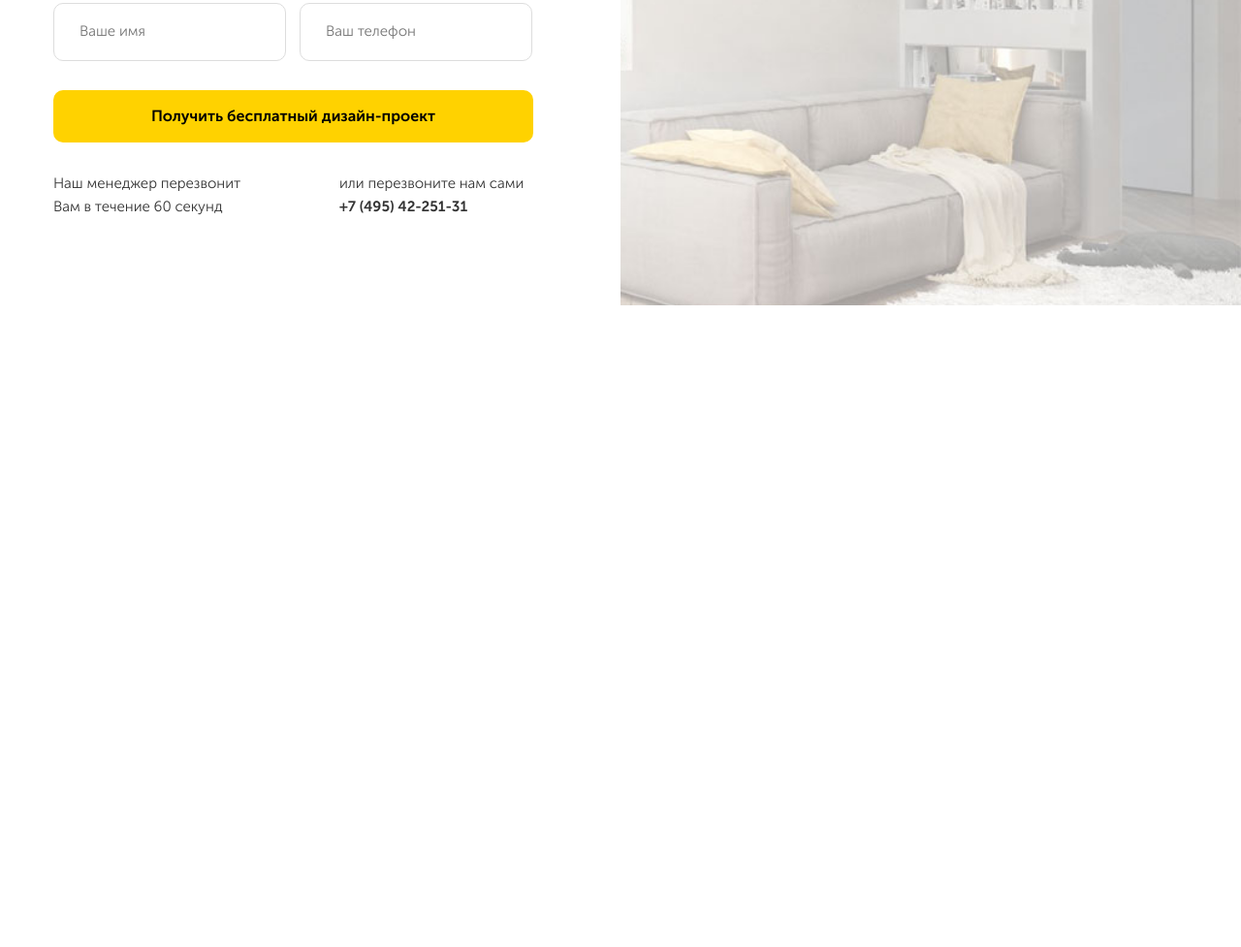
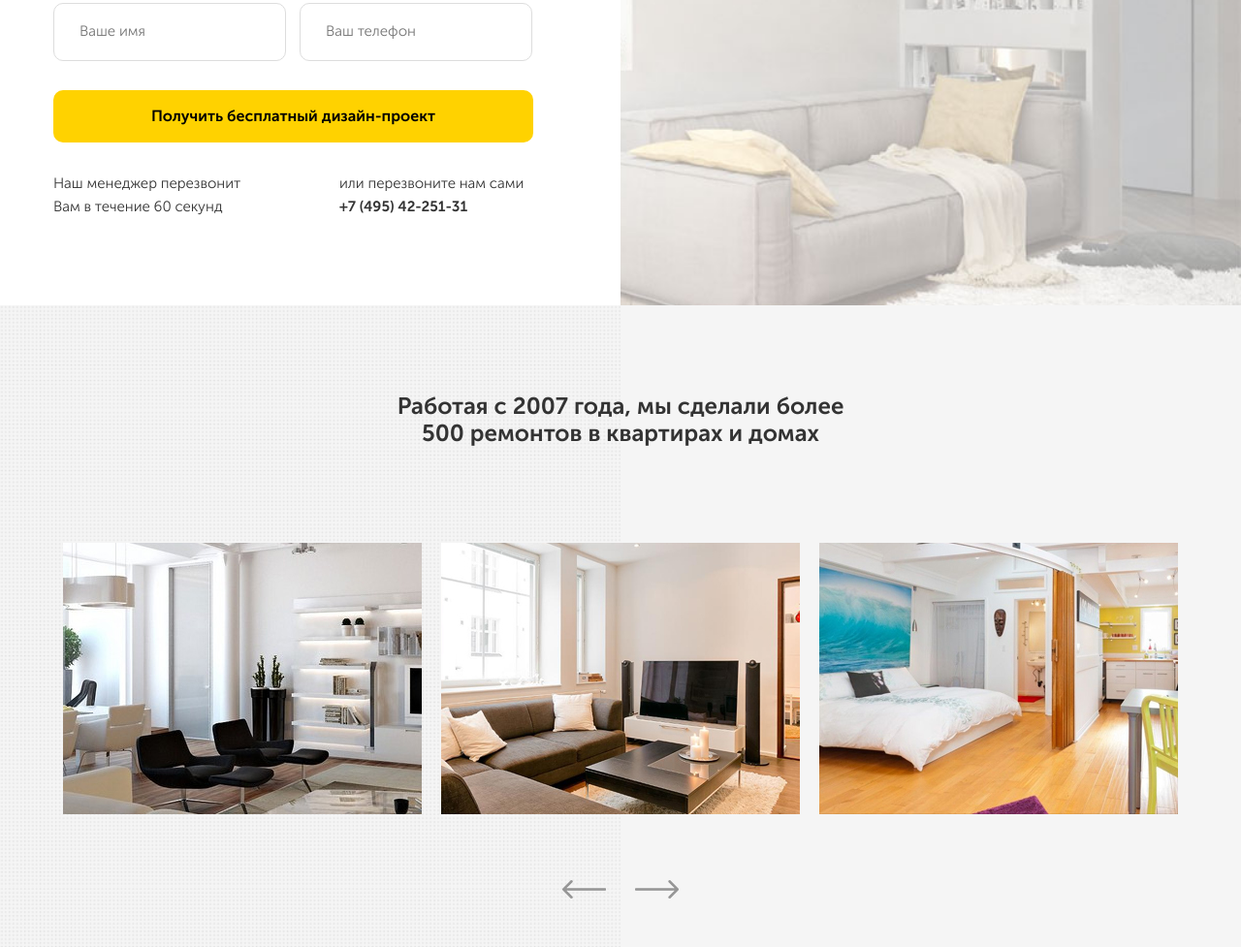
Before and after one commit to dbublienko/repair, a plain HTML site: page src/index.html in a window 1280 px wide. Shown: the part 965-1942 px from the top of the page at 97% size. Before the commit the page ends 1280 px from the top, so only its background shows below. Drawn offline with nearby package versions, Linux system fonts and the light colour scheme.

Commit message:
Создан блок с портфолио и подключен плагин slick.js для слайдера

```diff
--- /dev/null
+++ b/src/css/slick.css
@@ -0,0 +1,119 @@
+/* Slider */
+.slick-slider
+{
+    position: relative;
+
+    display: block;
+    box-sizing: border-box;
+
+    -webkit-user-select: none;
+       -moz-user-select: none;
+        -ms-user-select: none;
+            user-select: none;
+
+    -webkit-touch-callout: none;
+    -khtml-user-select: none;
+    -ms-touch-action: pan-y;
+        touch-action: pan-y;
+    -webkit-tap-highlight-color: transparent;
+}
+
+.slick-list
+{
+    position: relative;
+
+    display: block;
+    overflow: hidden;
+
+    margin: 0;
+    padding: 0;
+}
+.slick-list:focus
+{
+    outline: none;
+}
+.slick-list.dragging
+{
+    cursor: pointer;
+    cursor: hand;
+}
+
+.slick-slider .slick-track,
+.slick-slider .slick-list
+{
+    -webkit-transform: translate3d(0, 0, 0);
+       -moz-transform: translate3d(0, 0, 0);
+        -ms-transform: translate3d(0, 0, 0);
+         -o-transform: translate3d(0, 0, 0);
+            transform: translate3d(0, 0, 0);
+}
+
+.slick-track
+{
+    position: relative;
+    top: 0;
+    left: 0;
+
+    display: block;
+    margin-left: auto;
+    margin-right: auto;
+}
+.slick-track:before,
+.slick-track:after
+{
+    display: table;
+
+    content: '';
+}
+.slick-track:after
+{
+    clear: both;
+}
+.slick-loading .slick-track
+{
+    visibility: hidden;
+}
+
+.slick-slide
+{
+    display: none;
+    float: left;
+
+    height: 100%;
+    min-height: 1px;
+}
+[dir='rtl'] .slick-slide
+{
+    float: right;
+}
+.slick-slide img
+{
+    display: block;
+}
+.slick-slide.slick-loading img
+{
+    display: none;
+}
+.slick-slide.dragging img
+{
+    pointer-events: none;
+}
+.slick-initialized .slick-slide
+{
+    display: block;
+}
+.slick-loading .slick-slide
+{
+    visibility: hidden;
+}
+.slick-vertical .slick-slide
+{
+    display: block;
+
+    height: auto;
+
+    border: 1px solid transparent;
+}
+.slick-arrow.slick-hidden {
+    display: none;
+}
--- a/src/index.html
+++ b/src/index.html
@@ -8,6 +8,7 @@
     <title>Ремонт квартир</title>
 
     <link rel="stylesheet" href="css/normalize.css">
+    <link rel="stylesheet" href="css/slick.css">
     <link rel="stylesheet" href="css/style.css">
 </head>
 
@@ -127,6 +128,44 @@
             <!-- /.container -->
         </section>
         <!-- /.offer -->
+
+        <section class="section portfolio">
+            <div class="container">
+                <h2 class="section-title portfolio__title">Работая с 2007 года, мы сделали более 500 ремонтов в
+                    квартирах и домах</h2>
+
+                <div class="slider">
+                    <div class="slider__item"><img class="slider__image" src="img/portfolio/slider-1.jpg" alt=""></div>
+                    <!-- /.slider__item -->
+                    <div class="slider__item"><img class="slider__image" src="img/portfolio/slider-2.jpg" alt=""></div>
+                    <!-- /.slider__item -->
+                    <div class="slider__item"><img class="slider__image" src="img/portfolio/slider-3.jpg" alt=""></div>
+                    <!-- /.slider__item -->
+                    <div class="slider__item"><img class="slider__image" src="img/portfolio/slider-1.jpg" alt=""></div>
+                    <!-- /.slider__item -->
+                    <div class="slider__item"><img class="slider__image" src="img/portfolio/slider-2.jpg" alt=""></div>
+                    <!-- /.slider__item -->
+                    <div class="slider__item"><img class="slider__image" src="img/portfolio/slider-3.jpg" alt=""></div>
+                    <!-- /.slider__item -->
+                </div>
+                <!-- /.slider -->
+
+                <div class="arrows portfolio__arrows">
+                    <div class="arrows__left">
+                        <img src="img/portfolio/left-arrow.png" alt="">
+                    </div>
+                    <!-- /.arrows__left -->
+                    <div class="arrows__right">
+                        <img src="img/portfolio/rigth-arrow.png" alt="">
+                    </div>
+                    <!-- /.arrows__right -->
+                </div>
+                <!-- /.arrows -->
+
+            </div>
+            <!-- /.container -->
+        </section>
+        <!-- /.section portfolio -->
     </main>
 
     <div class="modal" id="modal">
@@ -145,10 +184,40 @@
     </div>
     <!-- /.page-up -->
 
-    <script src="https://code.jquery.com/jquery-3.4.1.min.js" integrity="sha256-CSXorXvZcTkaix6Yvo6HppcZGetbYMGWSFlBw8HfCJo=" crossorigin="anonymous"></script>
+    <script src="https://code.jquery.com/jquery-3.4.1.min.js"
+        integrity="sha256-CSXorXvZcTkaix6Yvo6HppcZGetbYMGWSFlBw8HfCJo=" crossorigin="anonymous"></script>
     <!-- <script src="js/main.js"></script> -->
+    <script src="js/slick.min.js"></script>
     <script src="js/modal.js"></script>
     <script src="js/page-up.js"></script>
+    <script>
+        $(document).ready(function () {
+            $(".slider").slick({
+                infinite: true,
+                slidesToShow: 3,
+                slidesToScroll: 1,
+                prevArrow: $(".arrows__left"),
+                nextArrow: $(".arrows__right"),
+                responsive: [
+                    {
+                        breakpoint: 1200,
+                        settings: {
+                            slidesToShow: 2,
+                            slidesToScroll: 1,
+                            infinite: true,
+                        }
+                    },
+                    {
+                        breakpoint: 950,
+                        settings: {
+                            slidesToShow: 1,
+                            slidesToScroll: 1
+                        }
+                    }
+                ]
+            });
+        });
+    </script>
 </body>
 
 </html>
--- a/src/scss/_interface.scss
+++ b/src/scss/_interface.scss
@@ -54,6 +54,7 @@ img {
   &-title {
     font-size: 24px;
     @include bold;
+    text-align: center;
   }
   &-subtitle {
     font-size: 16px;
@@ -70,3 +71,11 @@ img {
     border-color: $main-color;
   }
 }
+
+.arrows {
+  &__left, &__right {
+    &:hover {
+      cursor: pointer;
+    }
+  }
+}
--- a/src/scss/blocks/_offer.scss
+++ b/src/scss/blocks/_offer.scss
@@ -22,6 +22,7 @@
         max-width: 360px;
         line-height: 35px;
         margin-bottom: 24px;
+        text-align: left;
     }
     &__subtitle {
         display: block;
--- a/src/scss/blocks/_page-up.scss
+++ b/src/scss/blocks/_page-up.scss
@@ -1,6 +1,7 @@
+$page-up-size: 65px;
 .page-up {
     position: fixed;
-    left: 50%;
+    left: 94%;
     bottom: 3%;
     display: inline-block;
     visibility: hidden;
@@ -11,14 +12,26 @@
         opacity: 1;
     }
     &__button {
-        width: 60px;
-        height: 60px;
+        width: $page-up-size;
+        height: $page-up-size;
         padding: 0;
         border-radius: 50%;
         box-shadow: 0 0 10px rgba(0,0,0,0.5);
     }
     &__img {
         transform: rotate(180deg);
-        width: 18px;
+        width: 20px;
     }
 }
+
+@media (max-width: 1350px) {
+    .page-up {
+        left: 92%;
+    }
+}
+
+@media (max-width: 900px) {
+    .page-up {
+        left: calc(50% - #{$page-up-size}/2);
+    }
+}
--- /dev/null
+++ b/src/scss/blocks/_portfolio.scss
@@ -0,0 +1,22 @@
+.portfolio {
+    background: $secondary url(../img/portfolio/portfolio-pattern.jpg) repeat-y left center;
+    background-size: 50%;
+    &__title {
+        max-width: 500px;
+        margin: auto;
+        margin-bottom: 100px;
+    }
+    &__arrows {
+        max-width: 120px;
+        margin: auto;
+        margin-top: 68px;
+        display: flex;
+        justify-content: space-between;
+    }
+}
+
+.slider {
+    &__image {
+        margin: auto;
+    }
+}
--- a/src/scss/style.scss
+++ b/src/scss/style.scss
@@ -13,3 +13,6 @@
 
 /* Импорт стилей кнопки возврата на начало сайта */
 @import "blocks/_page-up.scss";
+
+/* Импорт стилей раздела с портфолио */
+@import "blocks/_portfolio.scss";
```
Also changed, not shown: src/css/slick-theme.css (added), src/css/style.css, src/img/portfolio/left-arrow.png (added), src/img/portfolio/portfolio-pattern.jpg (added), src/img/portfolio/rigth-arrow.png (added), src/img/portfolio/slider-1.jpg (added), src/img/portfolio/slider-2.jpg (added), src/img/portfolio/slider-3.jpg (added), src/js/slick.min.js (added), 1 other file.
